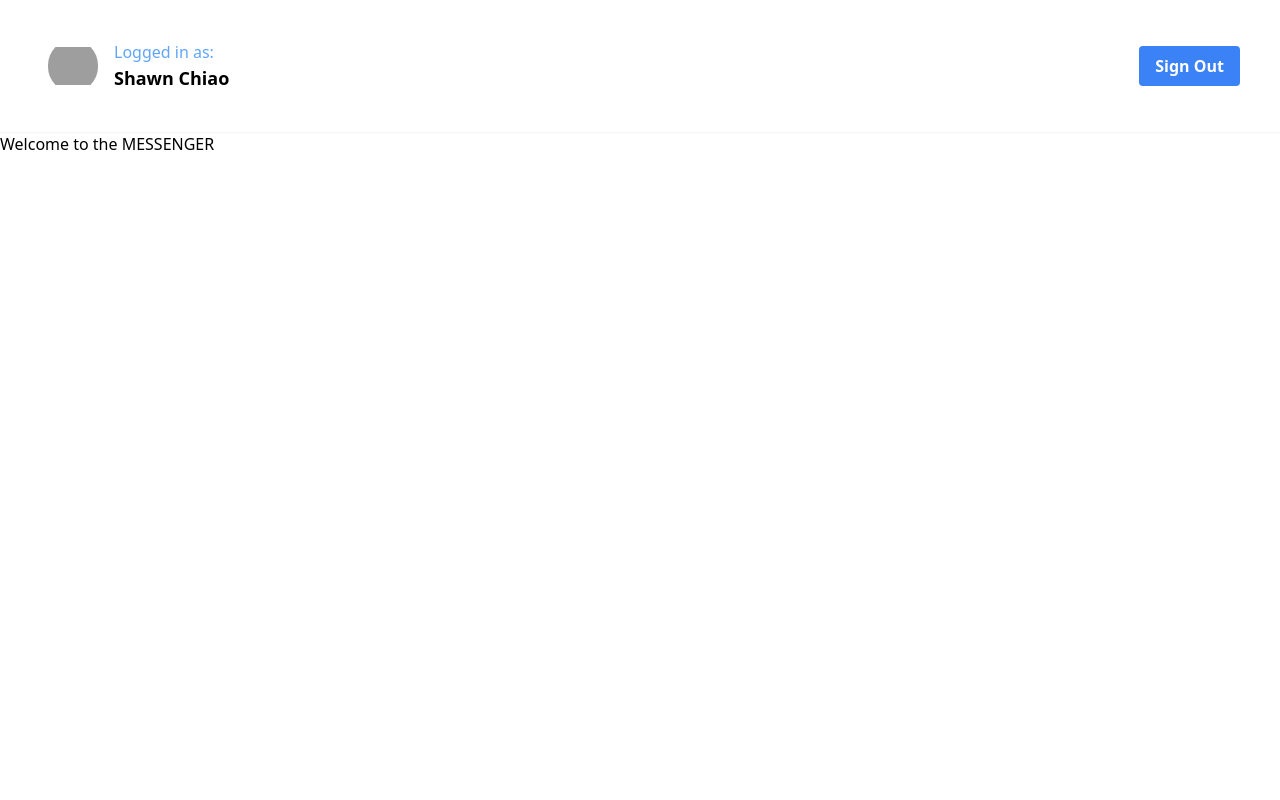
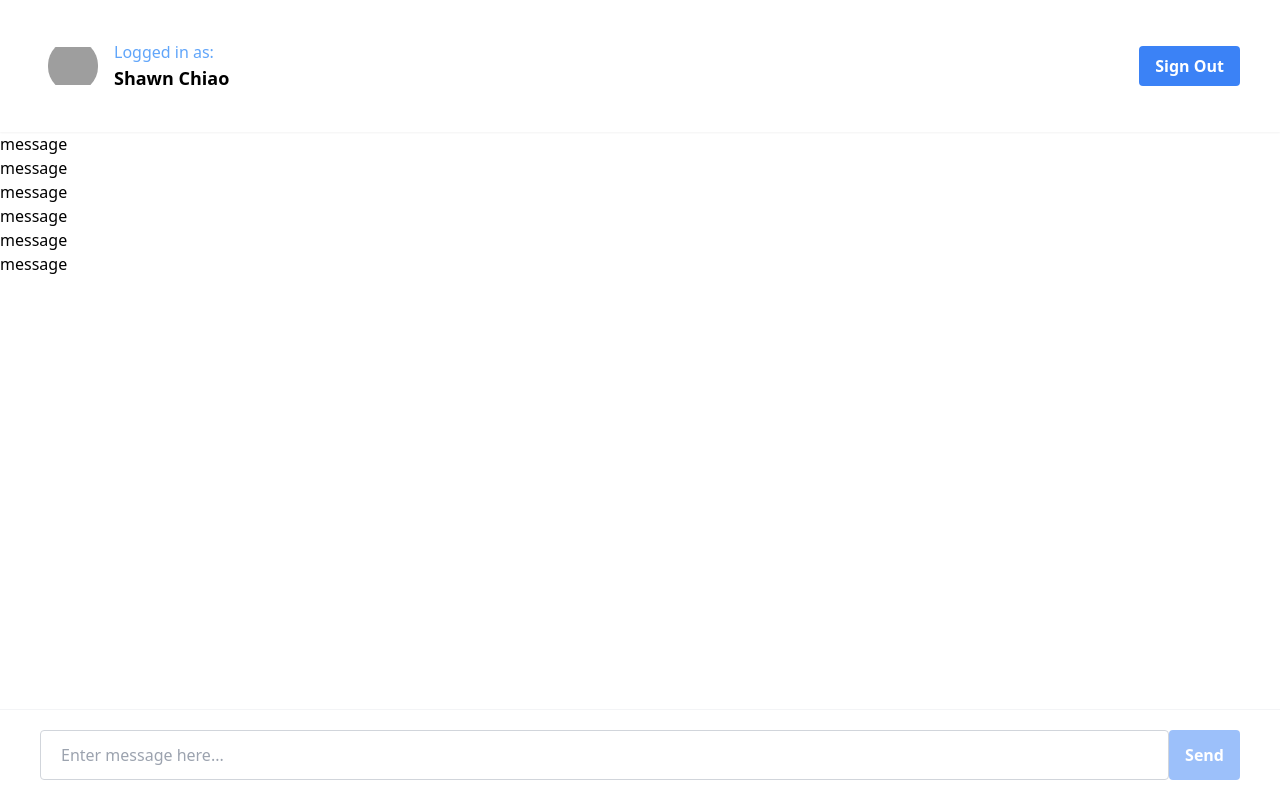
Before and after one commit to shawnchiao/Messanger-Clone, a Next.js app: page / in a window 1280 px wide. Built offline with nearby package versions, Linux system fonts and the light colour scheme; grey boxes are pictures that could not be loaded.

Commit message:
complete ChatInput structure

```diff
--- /dev/null
+++ b/app/ChatInput.tsx
@@ -0,0 +1,44 @@
+"use client";
+
+import { FormEvent, useState } from "react";
+
+const ChatInput = () => {
+  const [input, setInput] = useState("");
+  const addMessage = (e: FormEvent<HTMLFormElement>) => {
+    e.preventDefault();
+
+    if (!input) return;
+
+    const messageToSend = input;
+
+    setInput("");
+  };
+
+  return (
+    <form
+      onSubmit={addMessage}
+      className="fixed bottom-0 z-50 w-full flex px-10 py-5 border-t border-gray-100"
+    >
+      <input
+        type="text"
+        value={input}
+        onChange={(e) => setInput(e.target.value)}
+        placeholder="Enter message here..."
+        className="flex-1 rounded border border-gray-300 focus:outline-none
+      focus:ring-2 focus:ring-blue-600 focus:border-transparent px-5 py-3
+      disabled:opacity-50 disabled:cursor-not-allowed
+      "
+      />
+      <button
+        type="submit"
+        disabled={!input}
+        className="bg-blue-500 hover:bg-blue-700 text-white font-bold
+        py-2 px-4 rounded disabled:opacity-50 disabled:cursor-not-allowed"
+      >
+        Send
+      </button>
+    </form>
+  );
+};
+
+export default ChatInput;
--- /dev/null
+++ b/app/MessageList.tsx
@@ -0,0 +1,16 @@
+
+
+const MessageList = () => {
+  return (
+    <div>
+     <p>message</p>
+     <p>message</p>
+     <p>message</p>
+     <p>message</p>
+     <p>message</p>
+     <p>message</p>
+    </div>
+  )
+}
+
+export default MessageList
--- a/app/page.tsx
+++ b/app/page.tsx
@@ -1,11 +1,14 @@
 import React from 'react'
 import '../styles/globals.css'
+import ChatInput from './ChatInput'
+import MessageList from './MessageList'
 
 const HomePage = () => {
   return (
-    <div>
-      <h1>Welcome to the MESSENGER</h1>
-    </div>
+    <main>
+      <MessageList/>
+      <ChatInput/>
+    </main>
   )
 }
 
```
